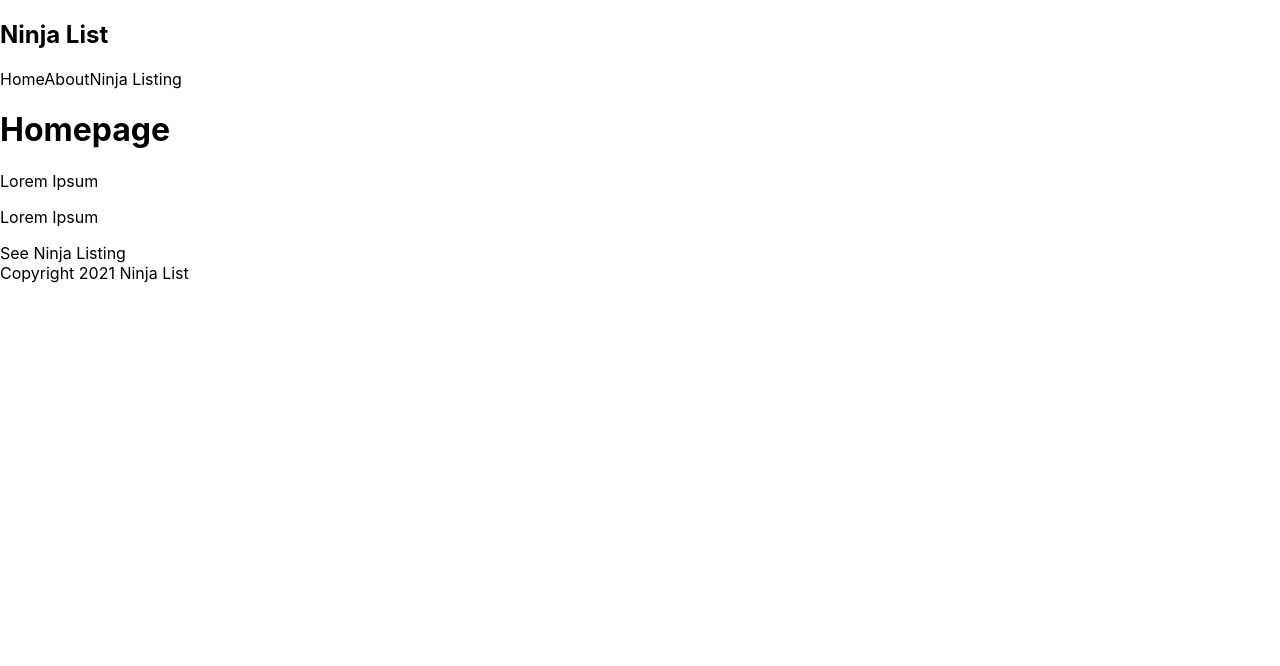
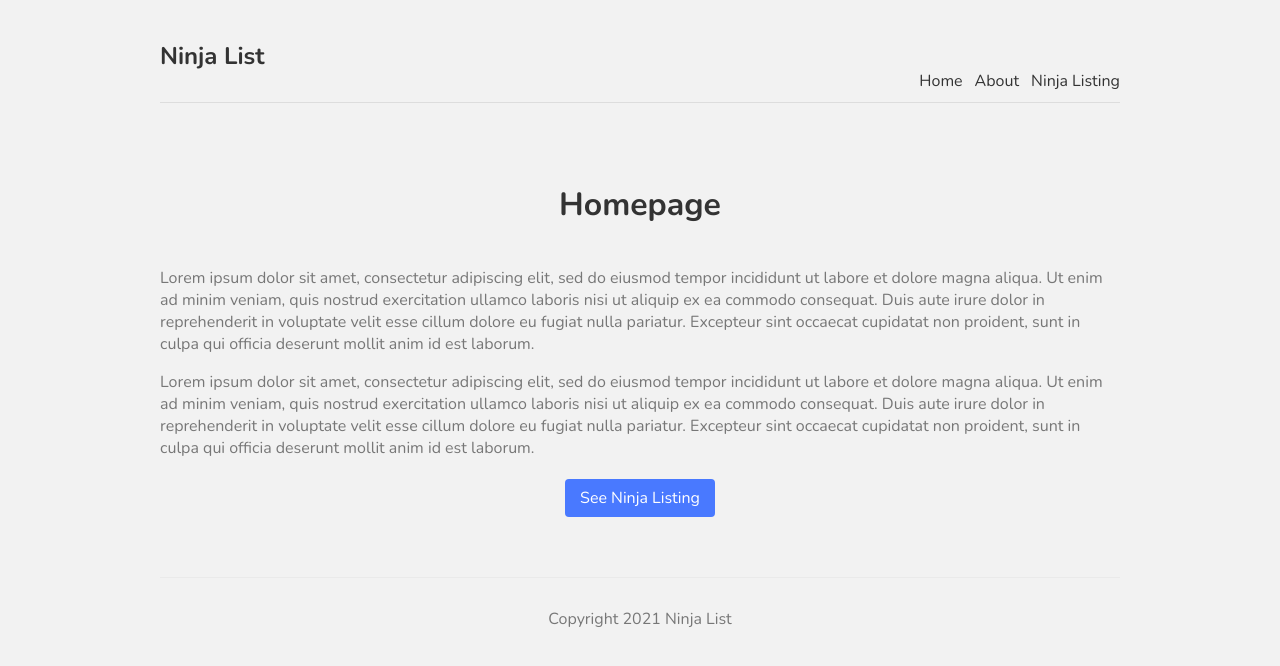
Before and after one commit to SBolsec/Next.js-Tutorial, a Next.js app in the folder ninjalist/: page / in a window 1280 px wide. Shown: the top 666 px of the page. Built offline with nearby package versions, Linux system fonts and the light colour scheme.

Commit message:
adding styles

```diff
--- a/ninjalist/components/Footer.js
+++ b/ninjalist/components/Footer.js
@@ -1,8 +1,8 @@
 const Footer = () => {
     return (
-        <div>
+        <footer>
             Copyright 2021 Ninja List
-        </div>
+        </footer>
     );
 }
 
--- a/ninjalist/pages/about.js
+++ b/ninjalist/pages/about.js
@@ -2,7 +2,7 @@ const About = () => {
     return (
         <div>
             <h1>About</h1>
-            <p>Lorem Impsum</p>
+            <p>Lorem ipsum dolor sit amet, consectetur adipiscing elit, sed do eiusmod tempor incididunt ut labore et dolore magna aliqua. Ut enim ad minim veniam, quis nostrud exercitation ullamco laboris nisi ut aliquip ex ea commodo consequat. Duis aute irure dolor in reprehenderit in voluptate velit esse cillum dolore eu fugiat nulla pariatur. Excepteur sint occaecat cupidatat non proident, sunt in culpa qui officia deserunt mollit anim id est laborum.</p>
         </div>
     );
 }
--- a/ninjalist/pages/index.js
+++ b/ninjalist/pages/index.js
@@ -1,15 +1,16 @@
 import Navbar from '../components/Navbar'
 import Footer from '../components/Footer'
+import styles from '../styles/Home.module.css'
 import Link from 'next/link';
 
 export default function Home() {
   return (
     <div>
-      <h1>Homepage</h1>
-      <p>Lorem Ipsum</p>
-      <p>Lorem Ipsum</p>
+      <h1 className={styles.title}>Homepage</h1>
+      <p className={styles.text}>Lorem ipsum dolor sit amet, consectetur adipiscing elit, sed do eiusmod tempor incididunt ut labore et dolore magna aliqua. Ut enim ad minim veniam, quis nostrud exercitation ullamco laboris nisi ut aliquip ex ea commodo consequat. Duis aute irure dolor in reprehenderit in voluptate velit esse cillum dolore eu fugiat nulla pariatur. Excepteur sint occaecat cupidatat non proident, sunt in culpa qui officia deserunt mollit anim id est laborum.</p>
+      <p className={styles.text}>Lorem ipsum dolor sit amet, consectetur adipiscing elit, sed do eiusmod tempor incididunt ut labore et dolore magna aliqua. Ut enim ad minim veniam, quis nostrud exercitation ullamco laboris nisi ut aliquip ex ea commodo consequat. Duis aute irure dolor in reprehenderit in voluptate velit esse cillum dolore eu fugiat nulla pariatur. Excepteur sint occaecat cupidatat non proident, sunt in culpa qui officia deserunt mollit anim id est laborum.</p>
       <Link href="/ninjas">
-        <a>See Ninja Listing</a>
+        <a className={styles.btn}>See Ninja Listing</a>
       </Link>
     </div>
   )
--- a/ninjalist/styles/Home.module.css
+++ b/ninjalist/styles/Home.module.css
@@ -1,122 +1,18 @@
-.container {
-  min-height: 100vh;
-  padding: 0 0.5rem;
-  display: flex;
-  flex-direction: column;
-  justify-content: center;
-  align-items: center;
-}
-
-.main {
-  padding: 5rem 0;
-  flex: 1;
-  display: flex;
-  flex-direction: column;
-  justify-content: center;
-  align-items: center;
-}
-
-.footer {
-  width: 100%;
-  height: 100px;
-  border-top: 1px solid #eaeaea;
-  display: flex;
-  justify-content: center;
-  align-items: center;
-}
-
-.footer img {
-  margin-left: 0.5rem;
-}
-
-.footer a {
-  display: flex;
-  justify-content: center;
-  align-items: center;
-}
-
-.title a {
-  color: #0070f3;
-  text-decoration: none;
-}
-
-.title a:hover,
-.title a:focus,
-.title a:active {
-  text-decoration: underline;
-}
-
 .title {
-  margin: 0;
-  line-height: 1.15;
-  font-size: 4rem;
-}
-
-.title,
-.description {
+  color: #333;
+  padding-bottom: 20px;
   text-align: center;
 }
-
-.description {
-  line-height: 1.5;
-  font-size: 1.5rem;
+.text {
+  color: #777;
 }
-
-.code {
-  background: #fafafa;
-  border-radius: 5px;
-  padding: 0.75rem;
-  font-size: 1.1rem;
-  font-family: Menlo, Monaco, Lucida Console, Liberation Mono, DejaVu Sans Mono,
-    Bitstream Vera Sans Mono, Courier New, monospace;
+.btn {
+  display: block;
+  width: 150px;
+  padding: 8px 0;
+  margin: 20px auto;
+  background: #4979ff;
+  border-radius: 4px;
+  color: white;
+  text-align: center;
 }
-
-.grid {
-  display: flex;
-  align-items: center;
-  justify-content: center;
-  flex-wrap: wrap;
-  max-width: 800px;
-  margin-top: 3rem;
-}
-
-.card {
-  margin: 1rem;
-  flex-basis: 45%;
-  padding: 1.5rem;
-  text-align: left;
-  color: inherit;
-  text-decoration: none;
-  border: 1px solid #eaeaea;
-  border-radius: 10px;
-  transition: color 0.15s ease, border-color 0.15s ease;
-}
-
-.card:hover,
-.card:focus,
-.card:active {
-  color: #0070f3;
-  border-color: #0070f3;
-}
-
-.card h3 {
-  margin: 0 0 1rem 0;
-  font-size: 1.5rem;
-}
-
-.card p {
-  margin: 0;
-  font-size: 1.25rem;
-  line-height: 1.5;
-}
-
-.logo {
-  height: 1em;
-}
-
-@media (max-width: 600px) {
-  .grid {
-    width: 100%;
-    flex-direction: column;
-  }
-}
--- a/ninjalist/styles/globals.css
+++ b/ninjalist/styles/globals.css
@@ -1,16 +1,44 @@
-html,
+@import url('https://fonts.googleapis.com/css2?family=Nunito:wght@300;400;600;700&display=swap');
+
 body {
-  padding: 0;
-  margin: 0;
-  font-family: -apple-system, BlinkMacSystemFont, Segoe UI, Roboto, Oxygen,
-    Ubuntu, Cantarell, Fira Sans, Droid Sans, Helvetica Neue, sans-serif;
+  background: #f2f2f2;
+  color: #333;
+  font-family: "Nunito";
 }
-
 a {
-  color: inherit;
+  color: #333;
   text-decoration: none;
 }
-
-* {
-  box-sizing: border-box;
+.content {
+  max-width: 960px;
+  margin: 0 auto;
 }
+nav {
+  margin: 10px auto 80px;
+  padding: 10px 0;
+  display: flex;
+  justify-content: flex-end;
+  align-items: flex-end;
+  border-bottom: 1px solid #ddd;
+}
+nav a {
+  margin-left: 12px;
+}
+nav .logo {
+  margin-right: auto;
+}
+footer {
+  display: block;
+  text-align: center;
+  padding: 30px 0;
+  margin-top: 60px;
+  color: #777;
+  border-top: 1px solid #eaeaea;
+}
+.not-found {
+  text-align: center;
+}
+.not-found a{
+  color: #4979ff;
+  text-decoration: underline;
+}
```
Also changed, not shown: ninjalist/styles/Ninjas.module.css (added, +10 -0 lines).
